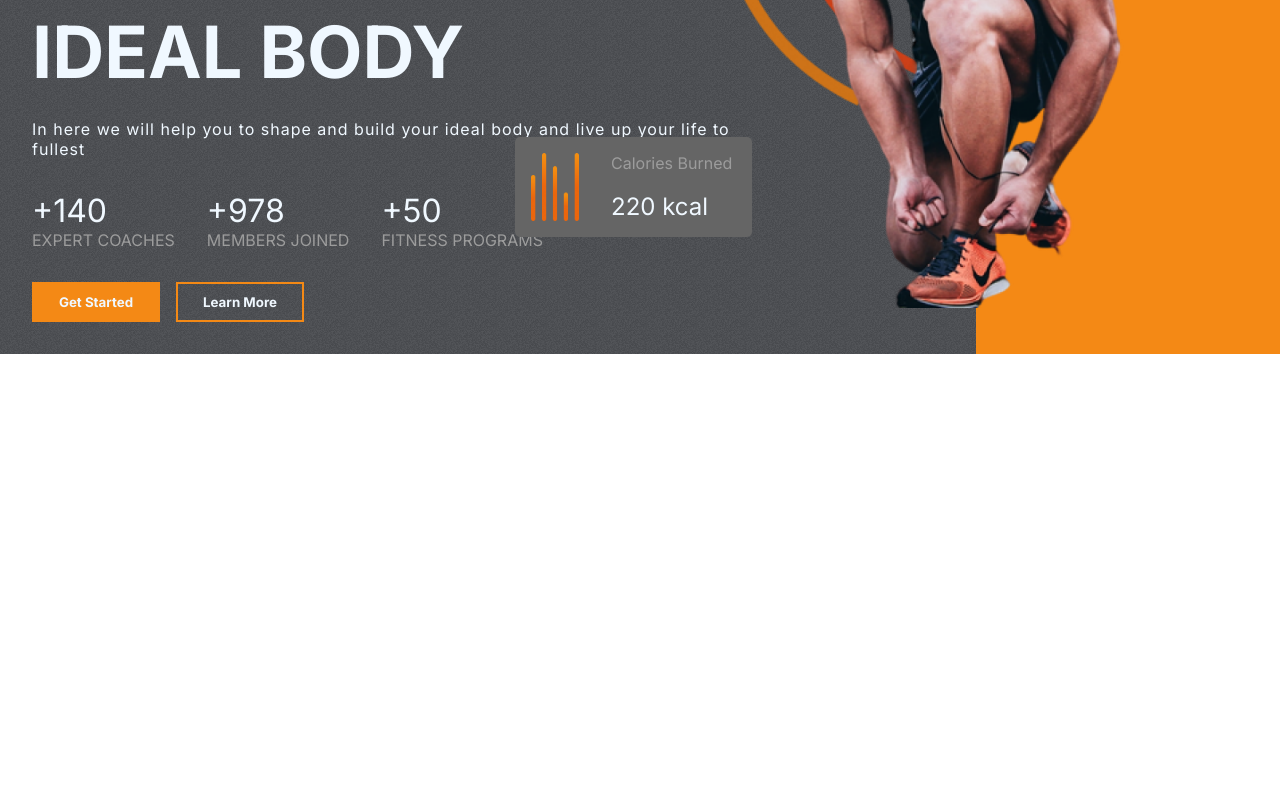
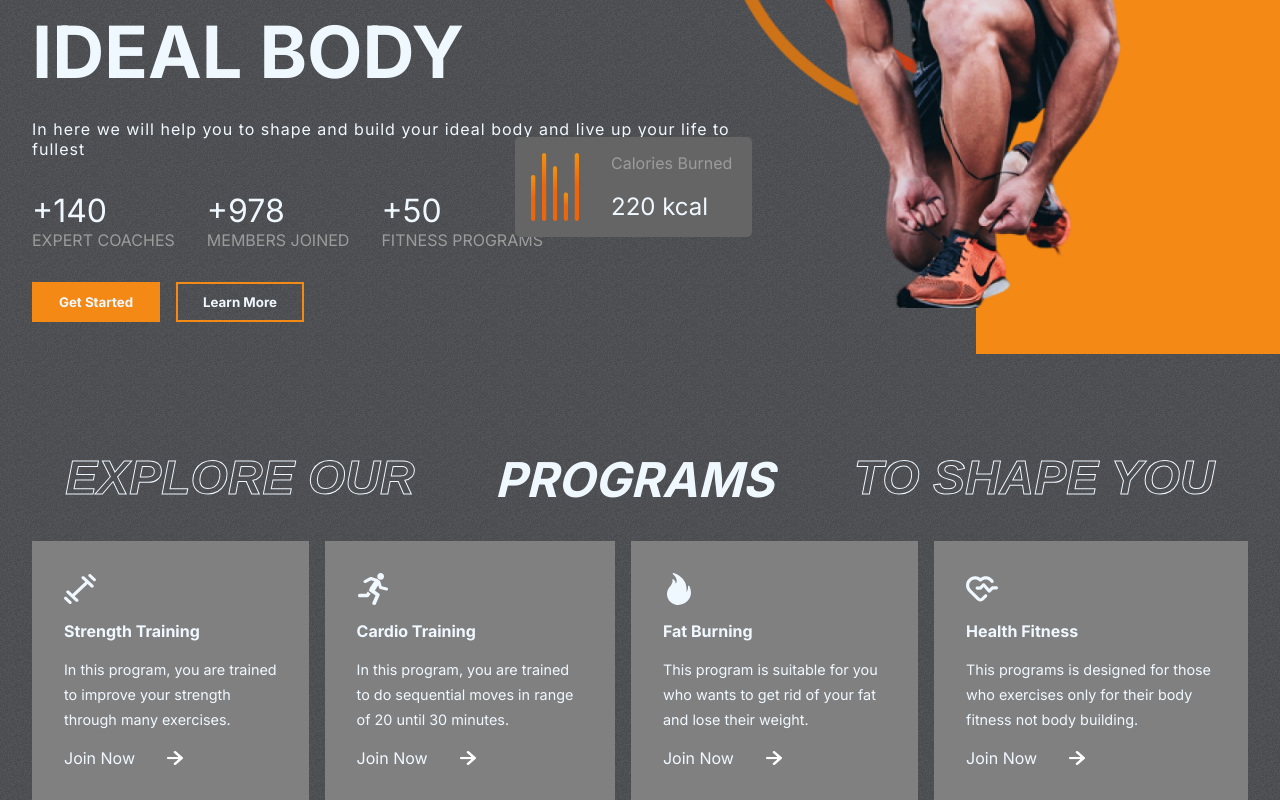
Before and after one commit to NikolayPilgun/FitnessClub, a React (Create React App) app: page / in a window 1280 px wide. Shown: the part 375-1175 px from the top of the page. Before the commit the page ends 800 px from the top, so only its background shows below. Built offline with nearby package versions, Linux system fonts and the light colour scheme.

Commit message:
Second section

```diff
--- a/src/App.js
+++ b/src/App.js
@@ -1,9 +1,11 @@
 import "./App.css";
 import Hero from "./components/hero/Hero";
+import Programs from "./components/programs/Programs";
 function App() {
 	return (
 		<div className="App">
 			<Hero />
+			<Programs />
 		</div>
 	);
 }
--- /dev/null
+++ b/src/components/programs/Programs.jsx
@@ -0,0 +1,32 @@
+import React from "react";
+import RightArrow from "../../assets/rightArrow.png";
+import { programsData } from "../../data/programsData";
+import styles from "./programs.module.css";
+
+function Programs() {
+	return (
+		<div className={styles.programs} id={styles.programs}>
+			{/* header */}
+			<div className={styles.programsHeader}>
+				<span className="stroke_text">Explore our</span>
+				<span>Programs</span>
+				<span className="stroke_text">to shape you</span>
+			</div>
+			<div className={styles.programCategories}>
+				{programsData.map((program, i) => (
+					<div className={styles.category} key={i}>
+						{program.image}
+						<span>{program.heading}</span>
+						<span>{program.details}</span>
+						<div className={styles.joinNow}>
+							<span>Join Now</span>
+							<img src={RightArrow} alt="RightArrow" />
+						</div>
+					</div>
+				))}
+			</div>
+		</div>
+	);
+}
+
+export default Programs;
--- /dev/null
+++ b/src/components/programs/programs.module.css
@@ -0,0 +1,55 @@
+.programs {
+	display: flex;
+	flex-direction: column;
+	gap: 2rem;
+	padding: 0 2rem;
+}
+
+.programsHeader {
+	display: flex;
+	gap: 5rem;
+	font-weight: bold;
+	font-size: 3rem;
+	justify-content: center;
+	color: aliceblue;
+	text-transform: uppercase;
+	font-style: italic;
+}
+.programCategories {
+	display: flex;
+	gap: 1rem;
+}
+.category {
+	display: flex;
+	flex-direction: column;
+	justify-content: space-between;
+	background-color: gray;
+	padding: 2rem;
+	gap: 1rem;
+	color: aliceblue;
+}
+.category > :nth-child(1) {
+	width: 2rem;
+	height: 2rem;
+	fill: aliceblue;
+}
+.category > :nth-child(2) {
+	font-size: 1rem;
+	font-weight: bold;
+}
+.category > :nth-child(3) {
+	font-size: 0.9rem;
+	line-height: 25px;
+}
+.joinNow {
+	display: flex;
+	align-items: center;
+	gap: 2rem;
+}
+.joinNow > img {
+	width: 1rem;
+}
+.category:hover {
+	background: var(--planCard);
+	cursor: pointer;
+}
```
